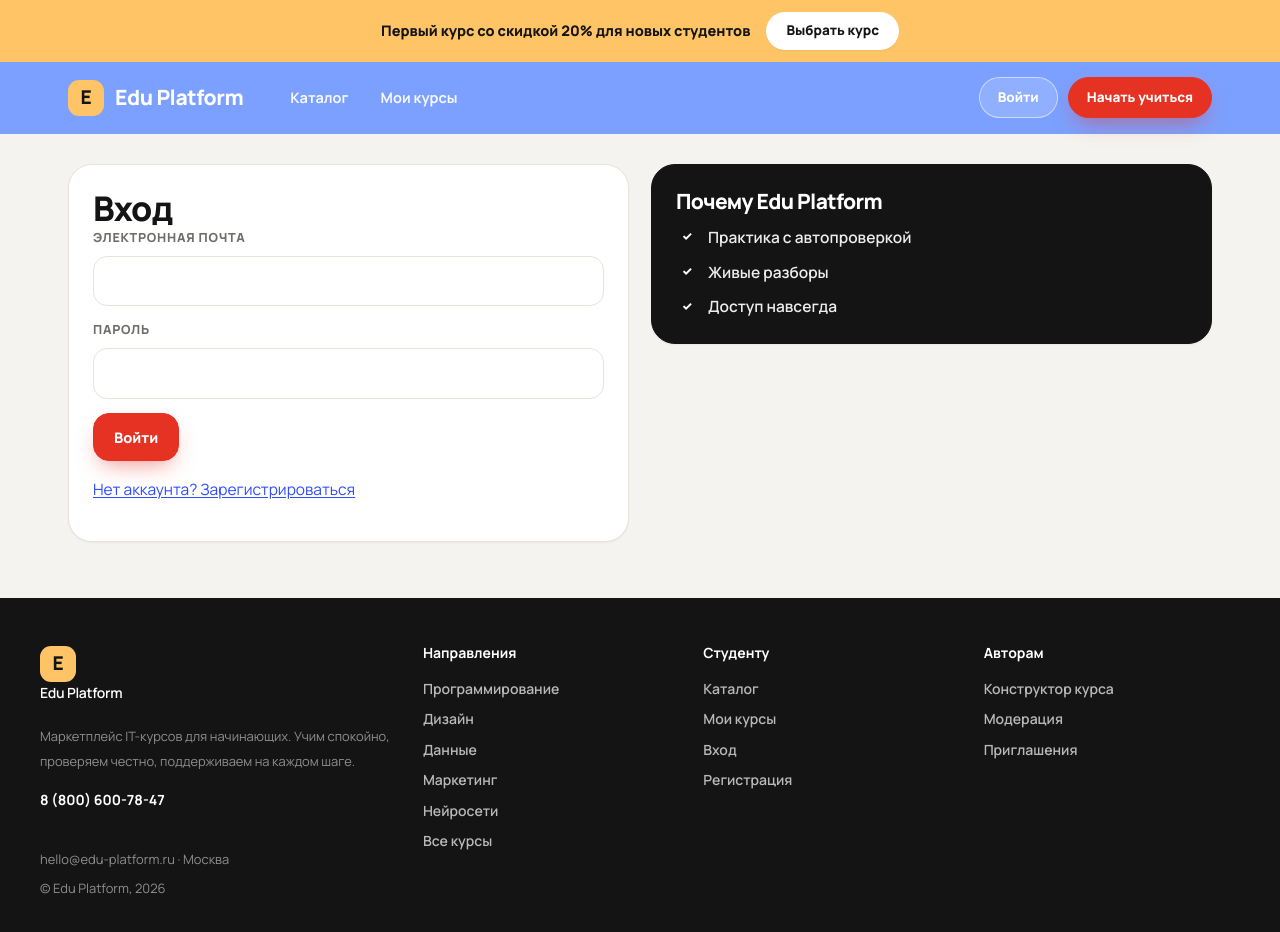
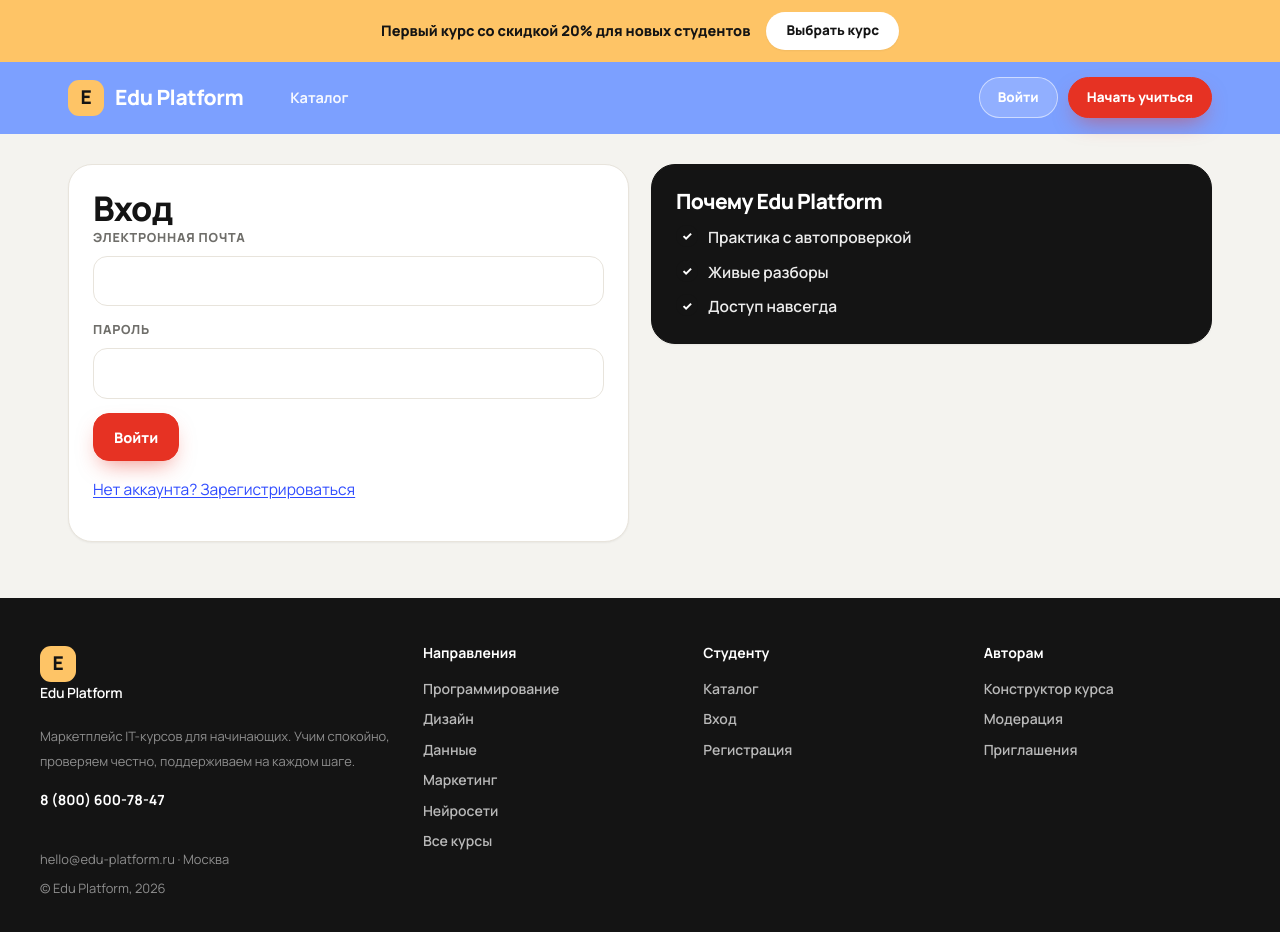
Before and after one commit to yusuff84/edu-platform, a React (Vite) app in the folder frontend/: page /login in a window 1280 px wide. Shown: the top 932 px of the page. Built offline with nearby package versions, Linux system fonts and the light colour scheme; no server answers.

Commit message:
Навигация: «Мои курсы» показываются только вошедшим — гостю /me недоступен (RequireAuth): шапка, hero каталога и подвал учитывают сессию

```diff
--- a/frontend/src/app/router.tsx
+++ b/frontend/src/app/router.tsx
@@ -96,9 +96,12 @@ function Layout(): JSX.Element {
             <NavLink to="/" end className={({ isActive }) => (isActive ? 'active' : '')}>
               {t('nav.catalog')}
             </NavLink>
+            {/* «Мои курсы» (/me) — за гвардом RequireAuth: гостю ссылку не показываем. */}
+            {user && (
               <NavLink to="/me" className={({ isActive }) => (isActive ? 'active' : '')}>
                 {t('nav.myCourses')}
               </NavLink>
+            )}
             {user && (
               <NavLink to="/profile" className={({ isActive }) => (isActive ? 'active' : '')}>
                 {t('nav.profile')}
@@ -181,9 +184,15 @@ function Layout(): JSX.Element {
           <div>
             <b>Студенту</b>
             <Link to="/">Каталог</Link>
+            {/* Авторизационные ссылки — по состоянию сессии, как в шапке. */}
+            {user ? (
               <Link to="/me">Мои курсы</Link>
+            ) : (
+              <>
                 <Link to="/login">Вход</Link>
                 <Link to="/register">Регистрация</Link>
+              </>
+            )}
           </div>
           <div>
             <b>Авторам</b>
--- a/frontend/src/pages/Catalog.tsx
+++ b/frontend/src/pages/Catalog.tsx
@@ -157,9 +157,12 @@ export default function Catalog(): JSX.Element {
             <button type="button" className="btn btn-primary" onClick={scrollToCards}>
               Выбрать курс
             </button>
-            <Link className="btn btn-ghost" to="/me">
-              Мои курсы
-            </Link>
+            {/* «Мои курсы» — только вошедшим: /me за гвардом RequireAuth. */}
+            {meQuery.data && (
+              <Link className="btn btn-ghost" to="/me">
+                Мои курсы
+              </Link>
+            )}
           </div>
           <div className="stats">
             <div>
```
Lines whose indentation alone changed are shown as unchanged.
